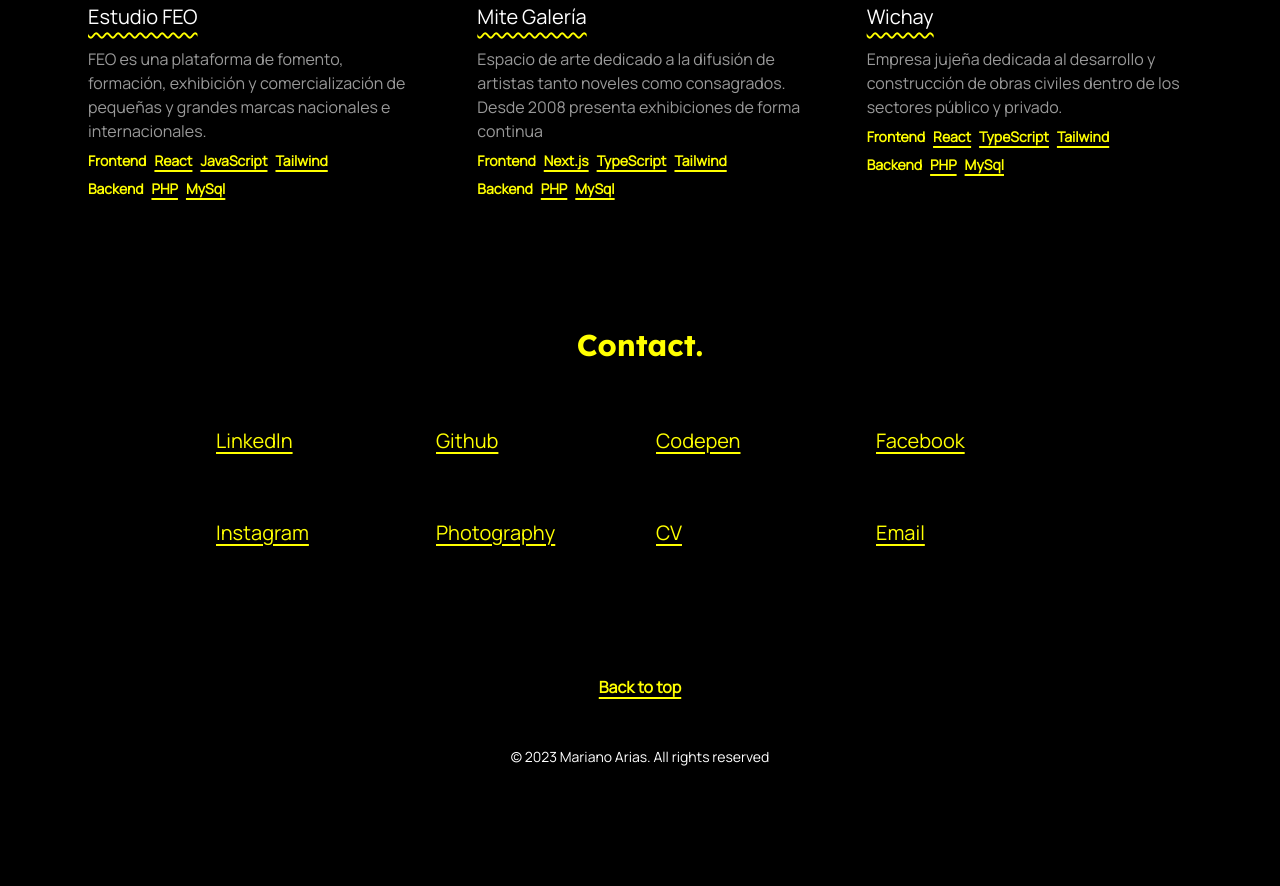
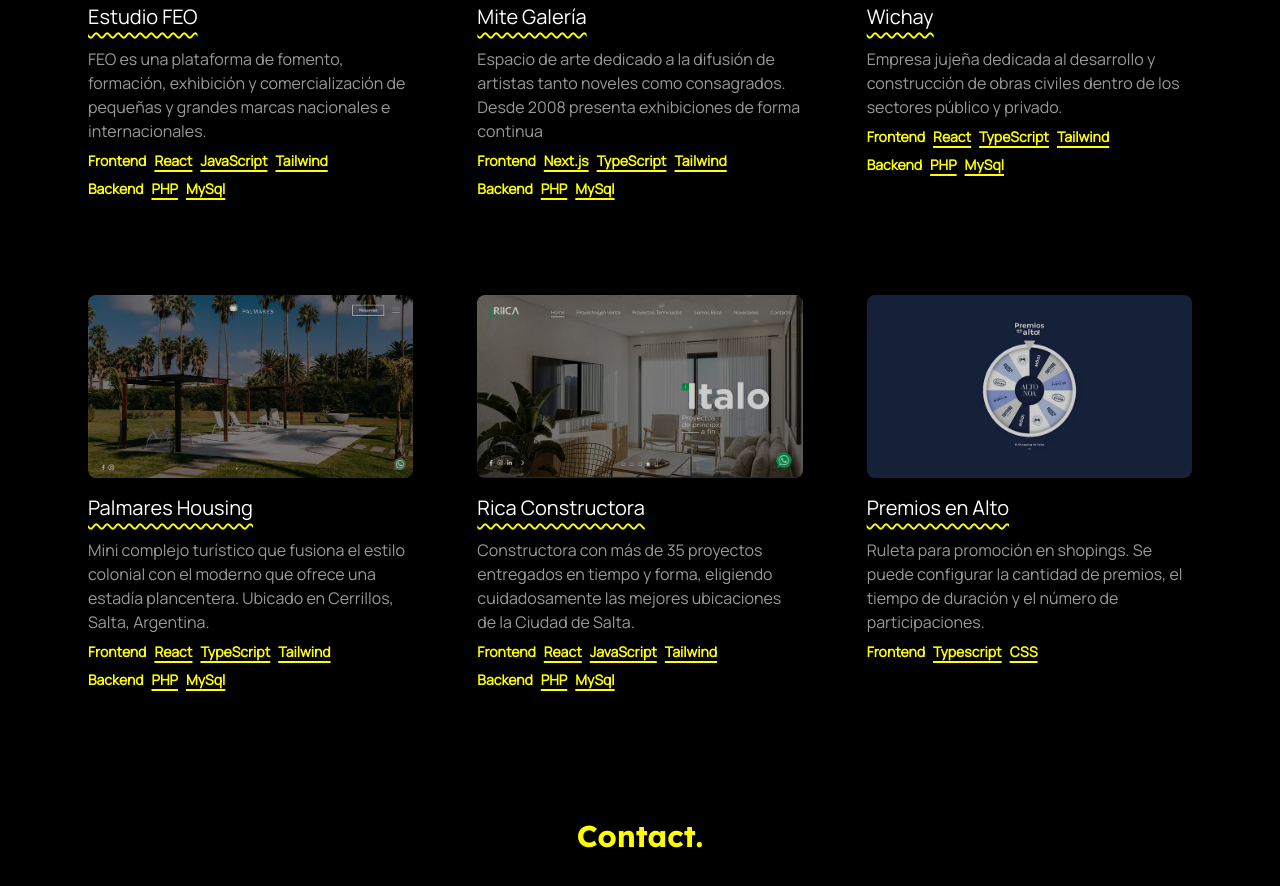
Before and after one commit to marianoariassoy/marianoarias, an Astro site: page / in a window 1280 px wide. Shown: the part 1948-2834 px from the top of the page. Before the commit the page ends 2763 px from the top, so only its background shows below. Built offline with nearby package versions, Linux system fonts and the light colour scheme; Astro itself is replaced by a stand-in of ours.

Commit message:
add more projects

```diff
--- a/src/components/About.astro
+++ b/src/components/About.astro
@@ -41,10 +41,9 @@
     </div>
     <div class="flex text-primary gap-x-2 flex-wrap text-sm lg:text-xl">
       <span>Design</span>
-      <span class="underline">Design UX/UI</span>
-      <span class="underline">Figma</span>
       <span class="underline">Ilustrator</span>
       <span class="underline">Photoshop</span>
+      <span class="underline">Figma</span>
     </div>
   </p>
 </section>
--- a/src/components/Article.jsx
+++ b/src/components/Article.jsx
@@ -32,7 +32,7 @@ const Article = ({ project }) => {
             ))}
           </div>
           <div className="flex gap-x-2">
-            <span>Backend</span>
+            {project.backend.length > 0 && <span>Backend</span>}
             {project.backend.map((item) => (
               <span key={item} className="underline">
                 {item}
--- a/src/components/Header.tsx
+++ b/src/components/Header.tsx
@@ -37,6 +37,7 @@ const Header = () => {
             target="_blank"
             rel="noopener noreferrer"
             className="transition-all hover:blur-sm"
+            aria-label="Github"
           >
             <Github />
           </a>
@@ -45,6 +46,7 @@ const Header = () => {
             target="_blank"
             rel="noopener noreferrer"
             className="transition-all hover:blur-sm"
+            aria-label="Linkedin"
           >
             <Linkedin />
           </a>
--- a/src/data/data.ts
+++ b/src/data/data.ts
@@ -10,7 +10,7 @@ export const projects = [
     url: "https://estudiofeo-2.vercel.app/",
   },
   {
-    id: 3,
+    id: 2,
     title: "Mite Galería",
     description:
       "Espacio de arte dedicado a la difusión de artistas tanto noveles como consagrados. Desde 2008 presenta exhibiciones de forma continua",
@@ -20,7 +20,7 @@ export const projects = [
     url: "https://mite-bay.vercel.app/",
   },
   {
-    id: 2,
+    id: 3,
     title: "Wichay",
     description:
       "Empresa jujeña dedicada al desarrollo y construcción de obras civiles dentro de los sectores público y privado.",
@@ -28,6 +28,37 @@ export const projects = [
     backend: ["PHP", "MySql"],
     image: "./images/wichay.webp",
     url: "https://wichay.vercel.app/",
+  },
+  {
+    id: 4,
+    title: "Palmares Housing",
+    description:
+      "Mini complejo turístico que fusiona el estilo colonial con el moderno que ofrece una estadía plancentera. Ubicado en Cerrillos, Salta, Argentina.",
+    frontend: ["React", "TypeScript", "Tailwind"],
+    backend: ["PHP", "MySql"],
+    image: "./images/palmares.webp",
+    url: "http://palmareshousing.com.ar/",
+  },
+  {
+    id: 5,
+    title: "Rica Constructora",
+    description:
+      "Constructora con más de 35 proyectos entregados en tiempo y forma, eligiendo cuidadosamente las mejores ubicaciones de la Ciudad de Salta.",
+    frontend: ["React", "JavaScript", "Tailwind"],
+    backend: ["PHP", "MySql"],
+    image: "./images/rica.webp",
+    url: "https://riicaconstructora.vercel.app/",
+  },
+
+  {
+    id: 6,
+    title: "Premios en Alto",
+    description:
+      "Ruleta para promoción en shopings. Se puede configurar la cantidad de premios, el tiempo de duración y el número de participaciones.",
+    frontend: ["Typescript", "CSS"],
+    backend: [],
+    image: "./images/ruleta.webp",
+    url: "https://ruleta-beige.vercel.app/",
   },
 ];
 
@@ -78,7 +109,7 @@ export const links = [
   {
     id: 5,
     title: "Instagram",
-    url: "https://www.instagram.com/marianoarias.soy",
+    url: "https://www.instagram.com/marianoarias.js",
   },
   {
     id: 6,
@@ -88,7 +119,7 @@ export const links = [
   {
     id: 7,
     title: "CV",
-    url: "",
+    url: "https://www.linkedin.com/in/marianoariassoy",
   },
   {
     id: 8,
```
Also changed, not shown: public/images/feo.jpg (deleted), public/images/mite.jpg (deleted), public/images/palmares.webp (added), public/images/rica.webp (added), public/images/ruleta.webp (added), public/images/wichay-2.jpg (deleted), public/images/wichay.jpg (deleted).
